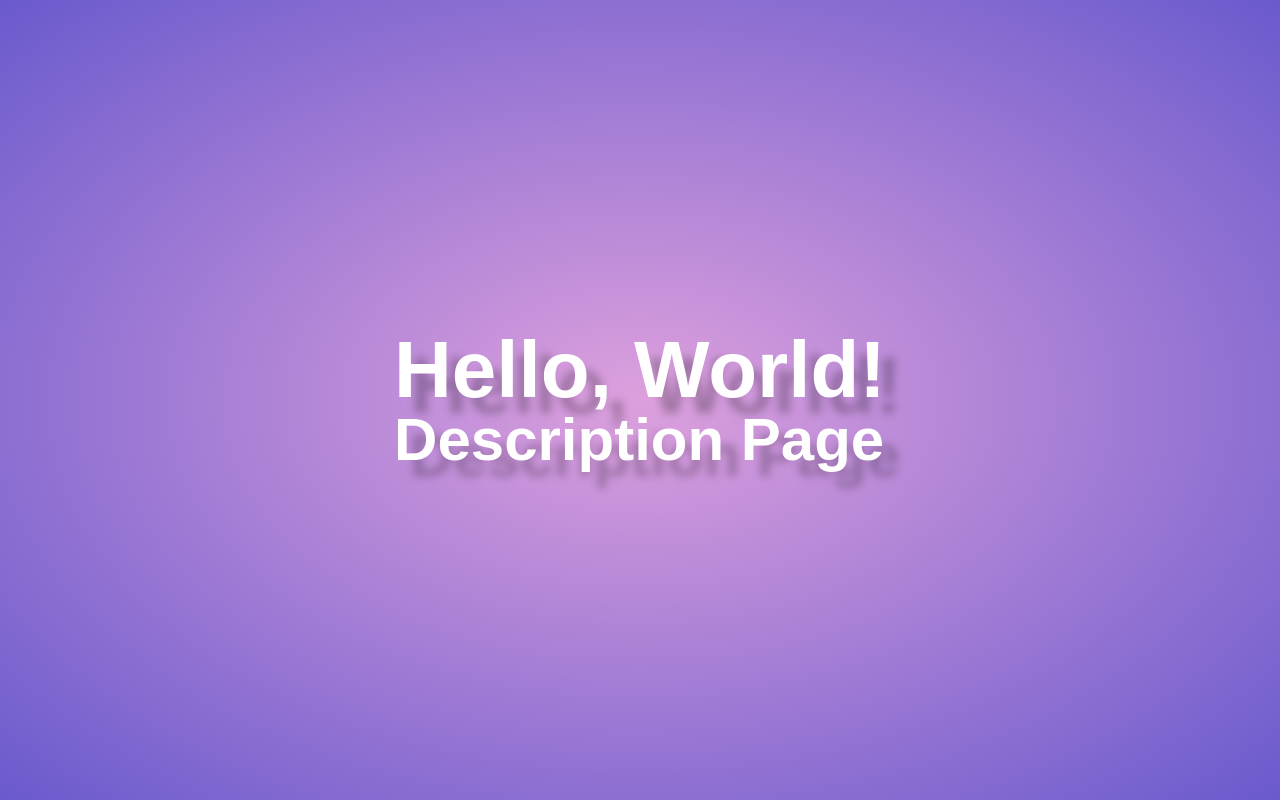
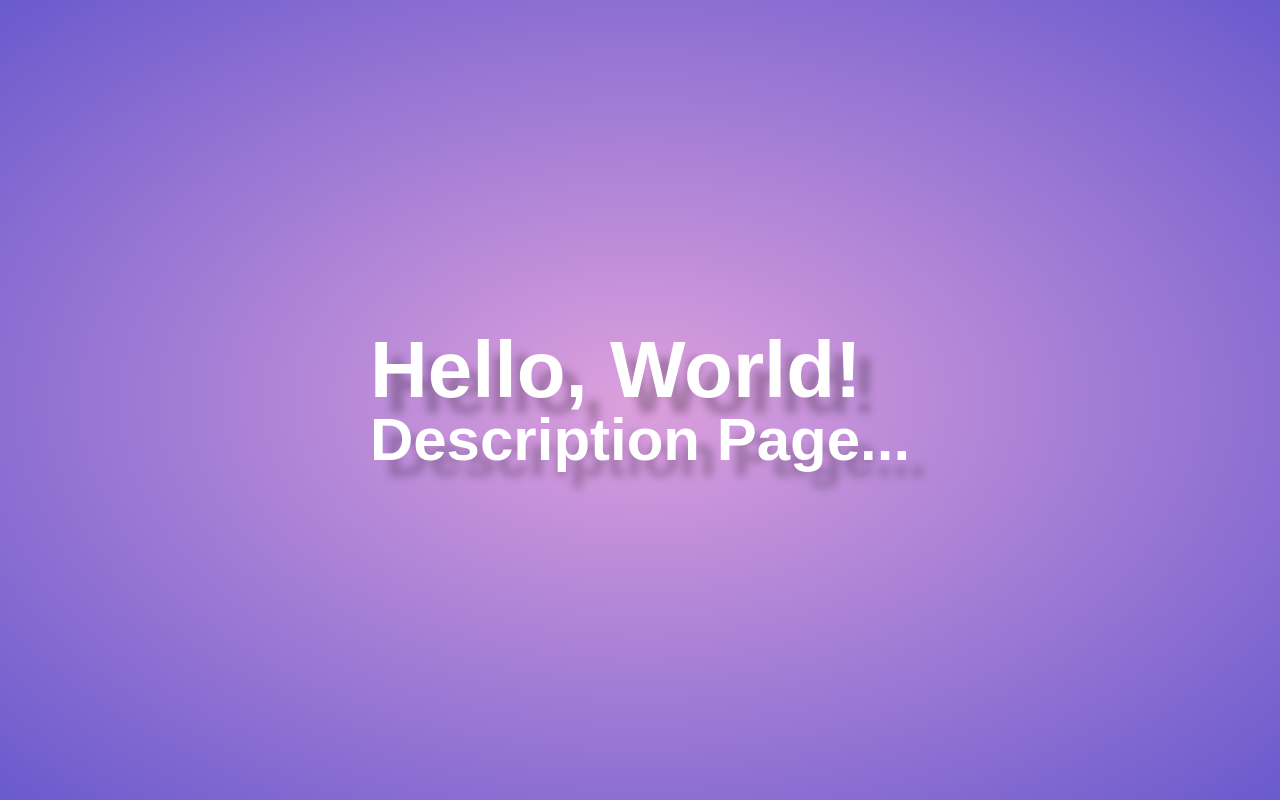
Before and after one commit to qdua/My-Project, a plain HTML site: page index.html in a window 1280 px wide. Drawn offline with Linux system fonts and the light colour scheme.

Commit message:
dots  addding

```diff
--- a/index.html
+++ b/index.html
@@ -26,7 +26,7 @@
 <body>
     <main>
         <h1>Hello, World!</h1>
-        <h2>Description Page</h2>
+        <h2>Description Page...</h2>
     </main>
 </body>
 </html>
```
